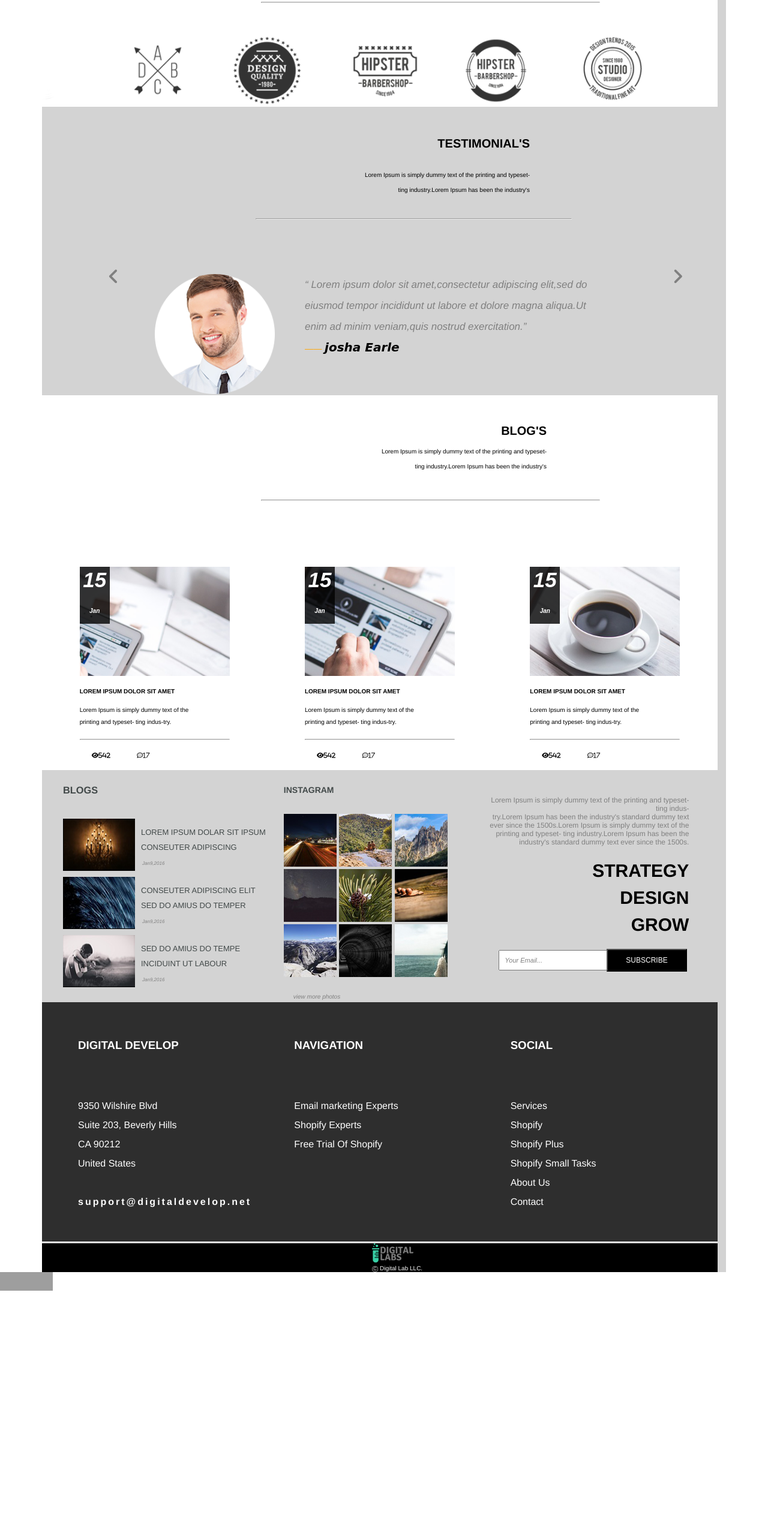
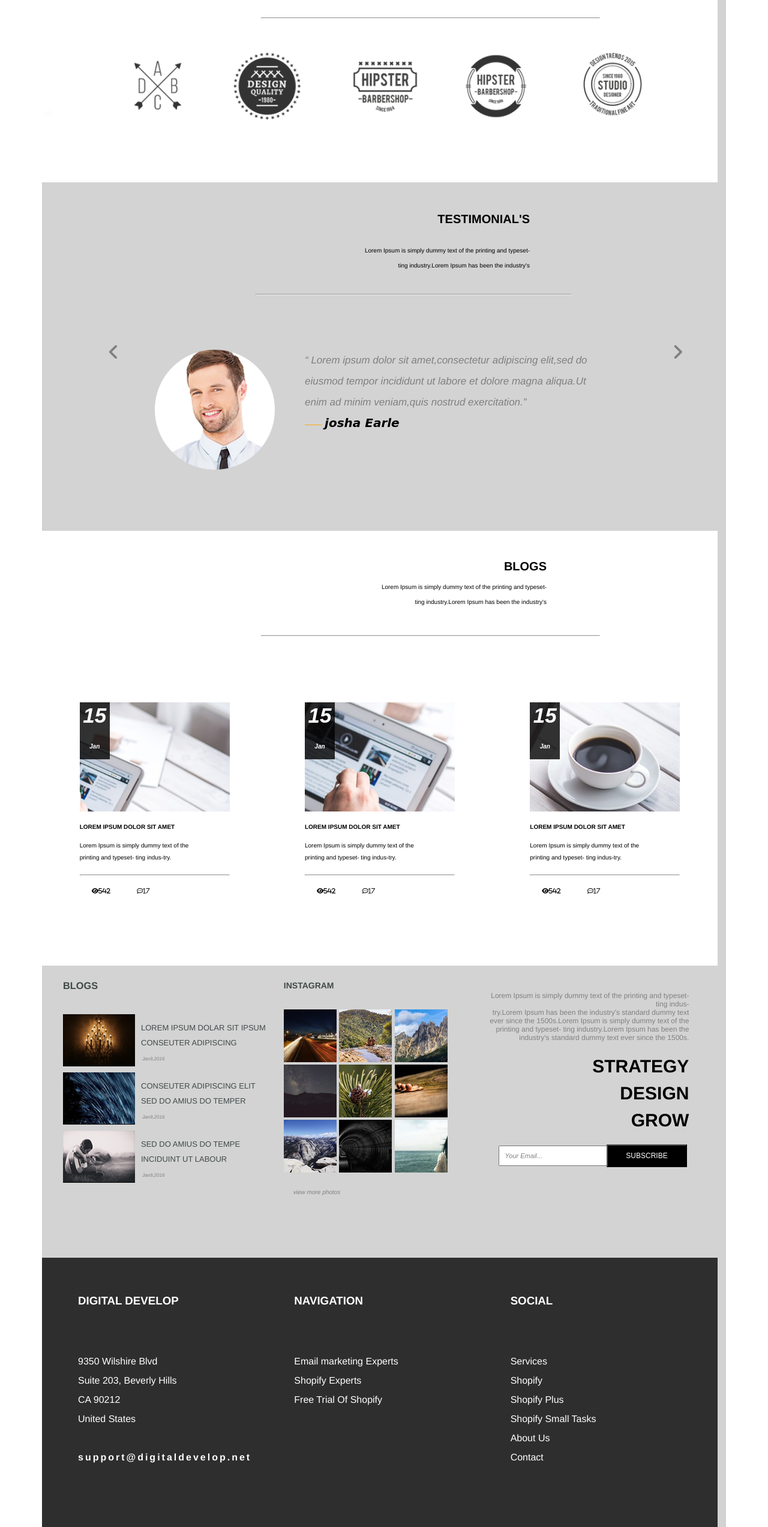
Before and after one commit to ammaragul/v2, a plain HTML site: page index.html in a window 1280 px wide. Shown: the part 2684-5230 px from the top of the page at 60% size. Before the commit the page ends 4841 px from the top, so only its background shows below. Drawn offline with Linux system fonts and the light colour scheme; grey boxes are pictures that could not be loaded.

Commit message:
initial commit

```diff
--- a/index.html
+++ b/index.html
@@ -92,6 +92,7 @@
         <img src="images/laptop.png" alt="development">
          </div><!--image1-->
               <div class="text1">
+               <br>
                <h3>Our developed store<br> will assure you<br>A seamless customer experience from <br> your landing page to checkout.
             </h3>
             <br>
@@ -125,6 +126,7 @@
         <img src="images/laptopglasses.png" alt="integration">
          </div><!--image1-->
               <div class="text1">
+               <br>
                 <h3>we believe<br>everyone business has<br>Thats's unique requirements.
             </h3><br>
                  <h2>integration</h2><br>
@@ -181,7 +183,7 @@
         <div class="grid-item11">
           <section class="design">
             <br>
-          <h2>BLOG'S</h2>
+          <h2>BLOGS</h2>
             <p>Lorem Ipsum is simply dummy text of the printing and typeset-
             <br>ting industry.Lorem Ipsum has been the industry's</p>
           </section><!--design-->
@@ -310,12 +312,5 @@
           </div><!--smlogo-->
             </div><!--item14-->
    </div><!--grid container-->
-   <p>
-    <a href="http://jigsaw.w3.org/css-validator/check/referer">
-        <img style="border:0;width:88px;height:31px"
-            src="http://jigsaw.w3.org/css-validator/images/vcss"
-            alt="Valid CSS!" />
-    </a>
-</p>
 </body>
 </html>
--- a/style.css
+++ b/style.css
@@ -44,31 +44,31 @@ span{background:#fff;margin:-1.5px}
 .text1{float:left}
 .text1 h3{letter-spacing:4px;line-height:25px;text-transform:uppercase;color:orange;width:500px;font-size:16px;text-align:right;margin-left:55px}
 .text1 h2{letter-spacing:5px;text-transform:uppercase;font-size:35px;text-align:center;margin-left:180px}
-.text1 p{font-size:10px;width:400px;line-height:25px;text-align:right;margin-left:150px}
-.text1 span{padding:15px;background:orange;display:inline-block;float:right;margin-right:5px}
-.grid-item7{width:100%;grid-column:1/13;grid-row:7;margin-top:44px}
-.grid-item8{width:100%;grid-column:1/13;grid-row:8;margin-top:64px}
-.grid-item9{width:100%;grid-column:1/13;grid-row:9;background:#fff;margin-top:64px}
+.text1 p{font-size:10px;width:400px;line-height:25px;text-align:right;margin-left:150px;}
+.text1 span{padding:15px;background:orange;display:inline-block;float:right;margin-right:5px;}
+.grid-item7{width:100%;grid-column:1/13;grid-row:7;margin-top:44px;}
+.grid-item8{width:100%;grid-column:1/13;grid-row:8;margin-top:64px;}
+.grid-item9{width:100%;grid-column:1/13;grid-row:9;background:#fff;margin-top:64px;}
 .design h2,.design line{width:100%}
-.partners img{width:100%;height:auto;max-width:1000px;background:#fff}
-.grid-item10{width:100%;grid-column:3/11;grid-row:10}
-.grid-item10a{width:100%;grid-column:2;grid-row:10}
-.grid-item10b{width:100%;grid-column:12;grid-row:10}
+.partners img{width:100%;height:auto;max-width:1000px;background:#fff;margin-bottom:100px;}
+.grid-item10{width:100%;grid-column:3/11;grid-row:10;margin-bottom:100px;}
+.grid-item10a{width:100%;grid-column:2;grid-row:10;}
+.grid-item10b{width:100%;grid-column:12;grid-row:10;}
 .grid-item10a i,.grid-item10b i{font-size:30px;margin-bottom:70px;margin-top:250px;width:auto;color:grey}
 .img3 img{float:left;max-width:200px;width:100%;height:auto;display:inline-block}
 .text3 blockquote{font-size:17px;width:500px;line-height:35px;font-style:italic;color:grey;float:right}
 .text3 small{color:orange}
 cite{font-family:"Snell Roundhand",cursive;font-style:italic;color:#000;font-size:20px;font-weight:900}
 .grid-item11{width:100%;grid-column:1/13;grid-row:11;background:#fff}
-.img4{display:flex;justify-content:space-around;width:100%}
-.img4 img{max-width:250px;width:auto}
+.img4{display:flex;justify-content:space-around;width:100%; margin-bottom:100px;}
+.img4 img{max-width:250px;width:auto;}
 .text5{position:relative;display:inline-block}
 .text5 h3{text-transform:uppercase;font-size:10px}
 .text5 p{font-size:10px;line-height:2}
 .text5 i{font-size:10px;padding:20px}
 .text5 h2 b{font-size:35px}
 .text5 h2{position:absolute;text-align:center;top:0;background:rgba(0,0,0,0.8);font-family:Arial,sans-serif;color:#fff;width:20%;font-size:10px;font-style:italic}
-.grid-item12{grid-row:12;grid-column:1/13;display:flex;margin-top:10px}
+.grid-item12{grid-row:12;grid-column:1/13;display:flex;margin-top:10px;margin-bottom:100px;}
 .grid-item12a{width:30%;margin-left:35px;font-size:12px}
 .grid-item12a,.grid-item12b h3{color:#424949;font-size:14px}
 .firstpic{display:flex}
@@ -85,12 +85,12 @@ cite{font-family:"Snell Roundhand",cursive;font-style:italic;color:#000;font-siz
 .text8 button{background:#000;padding:5px;font-size:12px;color:#fff;text-transform:uppercase;padding:10px;width:110px}
 .text8 input{padding:5px;margin-right:-6px;width:160px;padding:9px;font-size:11px;color:grey;font-style:italic;margin-left:20px}
 .grid-item13{grid-row:13;grid-column:1/13;display:flex;background:#2E2E2E;color:#fff;border-bottom:1px solid #fff}
-.grid-item13a,.grid-item13b,.grid-item13c{width:32%}
-.contact{line-height:2;margin-left:60px;margin-top:50px}
+.grid-item13a,.grid-item13b,.grid-item13c{width:32%;margin-bottom:50px;}
+.contact{line-height:2;margin-left:60px;margin-top:50px;}
 .contact b{letter-spacing:3px}
 .contact h3{margin-top:5px}
 .contact p{margin-bottom:50px}
-.grid-item14{grid-column:1/13;grid-row:14;background:#000}
+.grid-item14{grid-column:1/13;grid-row:14;background:#000;}
 .smlogo img{margin-left:550px;width:auto}
 .smlogo p{color:#fff;margin-left:550px;font-size:10px}
 @media only screen and (max-width: 767px) {
```
Also changed, not shown: hello first.txt (added).
